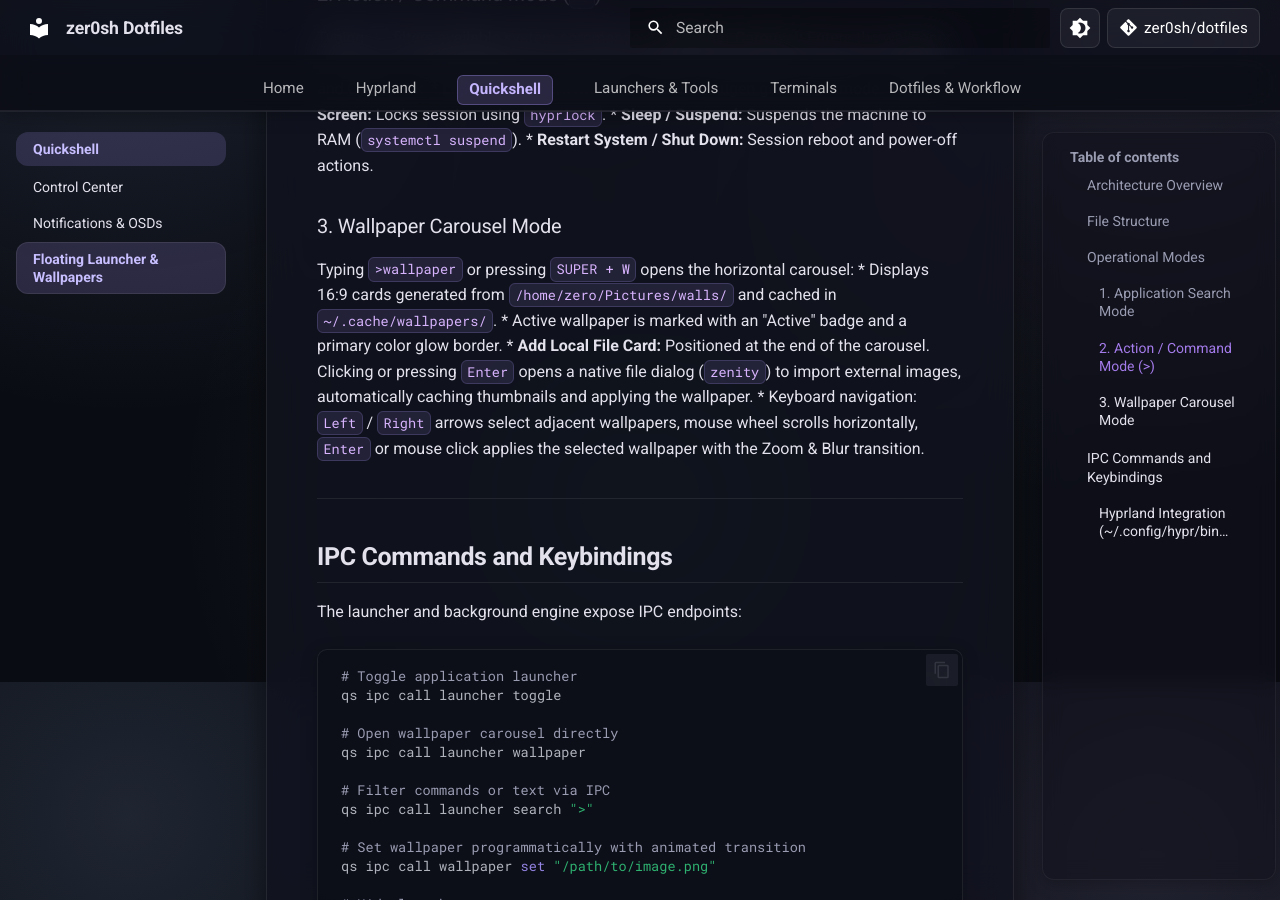
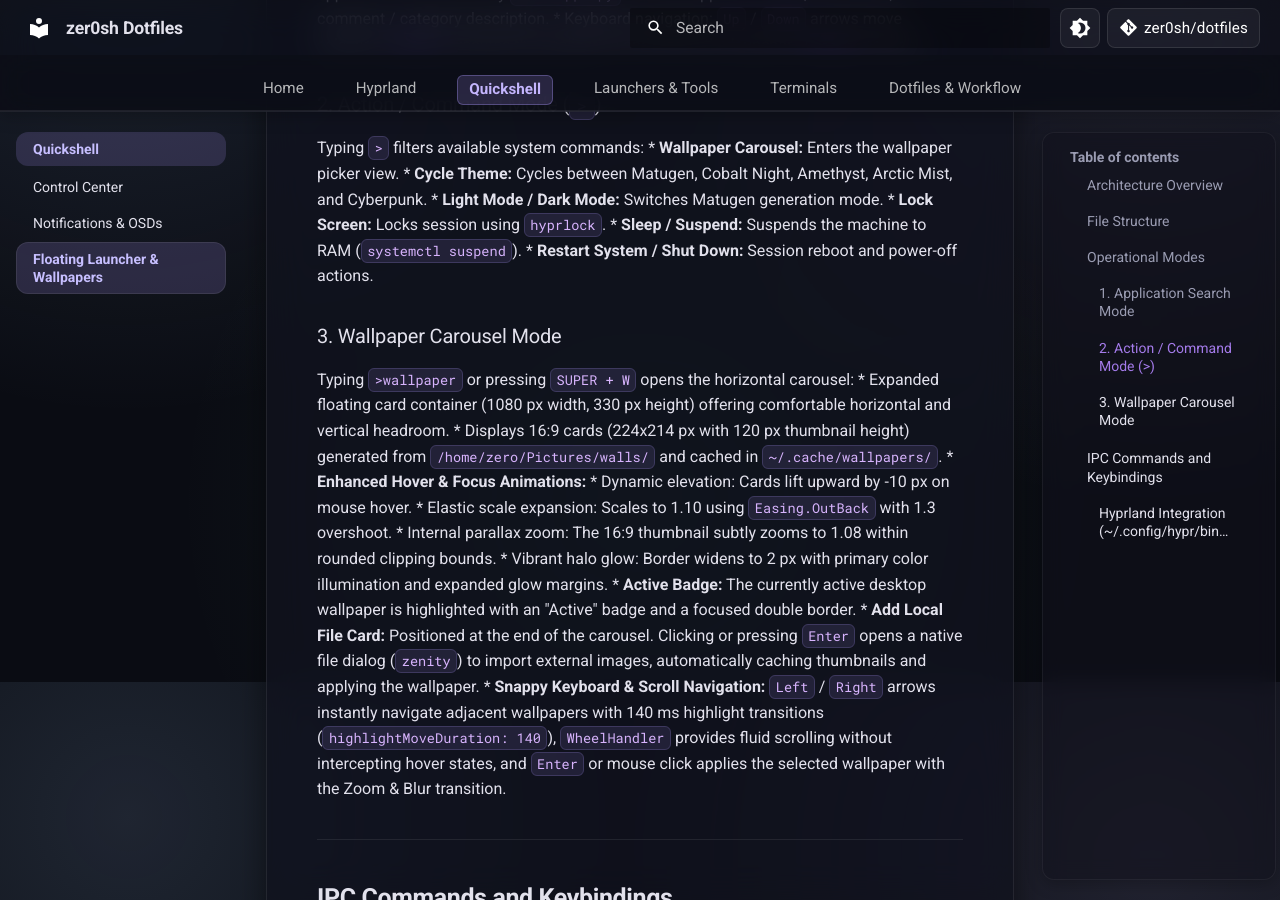
Before and after one commit to zer0sh/dotfiles, an MkDocs documentation site: the page built from docs/quickshell/launcher-wallpapers.md, in a window 1280 px wide and 900 px high, scrolled down 2018 px. Built offline with MkDocs 1.6.1 and Material for MkDocs 9.7.7, drawn with Linux system fonts in a browser that asks for light colours; comment, search, counter and statistics services are not loaded; some of the changed text lies outside the part shown.

Commit message:
fix(quickshell): resolve wallpaper transition lock, enlarge carousel and improve arrow navigation
- Implement double-buffer ping-pong architecture in Background.qml to prevent QML property binding degradation
- Expand wallpaper carousel to 1080x330px with 224x214px cards and 120px 16:9 thumbnails
- Add snappy arrow key navigation (Left/Right/Up/Down) with smooth scrollToCard centering (160ms)
- Replace slow mouse wheel index jumps with direct 1:1 horizontal panning via WheelHandler
- Add elevated hover micro-interactions (-10px Y-lift, 1.10 scale with OutBack easing, and thumbnail zoom)
- Update documentation in docs/quickshell/launcher-wallpapers.md

```diff
--- a/docs/quickshell/launcher-wallpapers.md
+++ b/docs/quickshell/launcher-wallpapers.md
@@ -18,10 +18,11 @@
      * **Wallpaper Carousel (`>wallpaper` / `SUPER + W`):** Horizontal card carousel featuring 16:9 previews, active wallpaper glow, and a local file explorer.
 2. **Desktop Background Engine (`modules/background/Background.qml`):**
    * Placed on `WlrLayershell.layer: WlrLayer.Background` on all connected displays (`Quickshell.screens`).
+   * Implements a double-buffer (ping-pong) layer switching architecture, guaranteeing reliable consecutive wallpaper transitions without QML property binding degradation.
    * Manages smooth cross-image animations, replacing static background setters like `swaybg`.
    * Applies the "Zoom & Blur" (Emergence) transition:
-     * Outgoing wallpaper scales from 1.0 to 1.15 while fading opacity from 1.0 to 0.0.
-     * Incoming wallpaper scales from 0.88 to 1.0 while fading opacity from 0.0 to 1.0.
+     * Outgoing wallpaper scales from 1.0 to 1.15 while fading opacity from 1.0 to 0.0 in 750 ms (`Easing.InOutQuad`).
+     * Incoming wallpaper scales from 0.88 to 1.0 while fading opacity from 0.0 to 1.0 in 750 ms (`Easing.InOutQuad`).
    * Triggers `apply-matugen.sh` asynchronously to regenerate system palettes across Hyprland, Waybar, Alacritty, and Quickshell.
 
 ---
@@ -65,10 +66,16 @@
 
 ### 3. Wallpaper Carousel Mode
 Typing `>wallpaper ` or pressing `SUPER + W` opens the horizontal carousel:
-* Displays 16:9 cards generated from `/home/zero/Pictures/walls/` and cached in `~/.cache/wallpapers/`.
-* Active wallpaper is marked with an "Active" badge and a primary color glow border.
+* Expanded floating card container (1080 px width, 330 px height) offering comfortable horizontal and vertical headroom.
+* Displays 16:9 cards (224x214 px with 120 px thumbnail height) generated from `/home/zero/Pictures/walls/` and cached in `~/.cache/wallpapers/`.
+* **Enhanced Hover & Focus Animations:**
+  * Dynamic elevation: Cards lift upward by -10 px on mouse hover.
+  * Elastic scale expansion: Scales to 1.10 using `Easing.OutBack` with 1.3 overshoot.
+  * Internal parallax zoom: The 16:9 thumbnail subtly zooms to 1.08 within rounded clipping bounds.
+  * Vibrant halo glow: Border widens to 2 px with primary color illumination and expanded glow margins.
+* **Active Badge:** The currently active desktop wallpaper is highlighted with an "Active" badge and a focused double border.
 * **Add Local File Card:** Positioned at the end of the carousel. Clicking or pressing `Enter` opens a native file dialog (`zenity`) to import external images, automatically caching thumbnails and applying the wallpaper.
-* Keyboard navigation: `Left` / `Right` arrows select adjacent wallpapers, mouse wheel scrolls horizontally, `Enter` or mouse click applies the selected wallpaper with the Zoom & Blur transition.
+* **Snappy Keyboard & Scroll Navigation:** `Left` / `Right` arrows instantly navigate adjacent wallpapers with 140 ms highlight transitions (`highlightMoveDuration: 140`), `WheelHandler` provides fluid scrolling without intercepting hover states, and `Enter` or mouse click applies the selected wallpaper with the Zoom & Blur transition.
 
 ---
 
```
Also changed, not shown: 4 other files.
